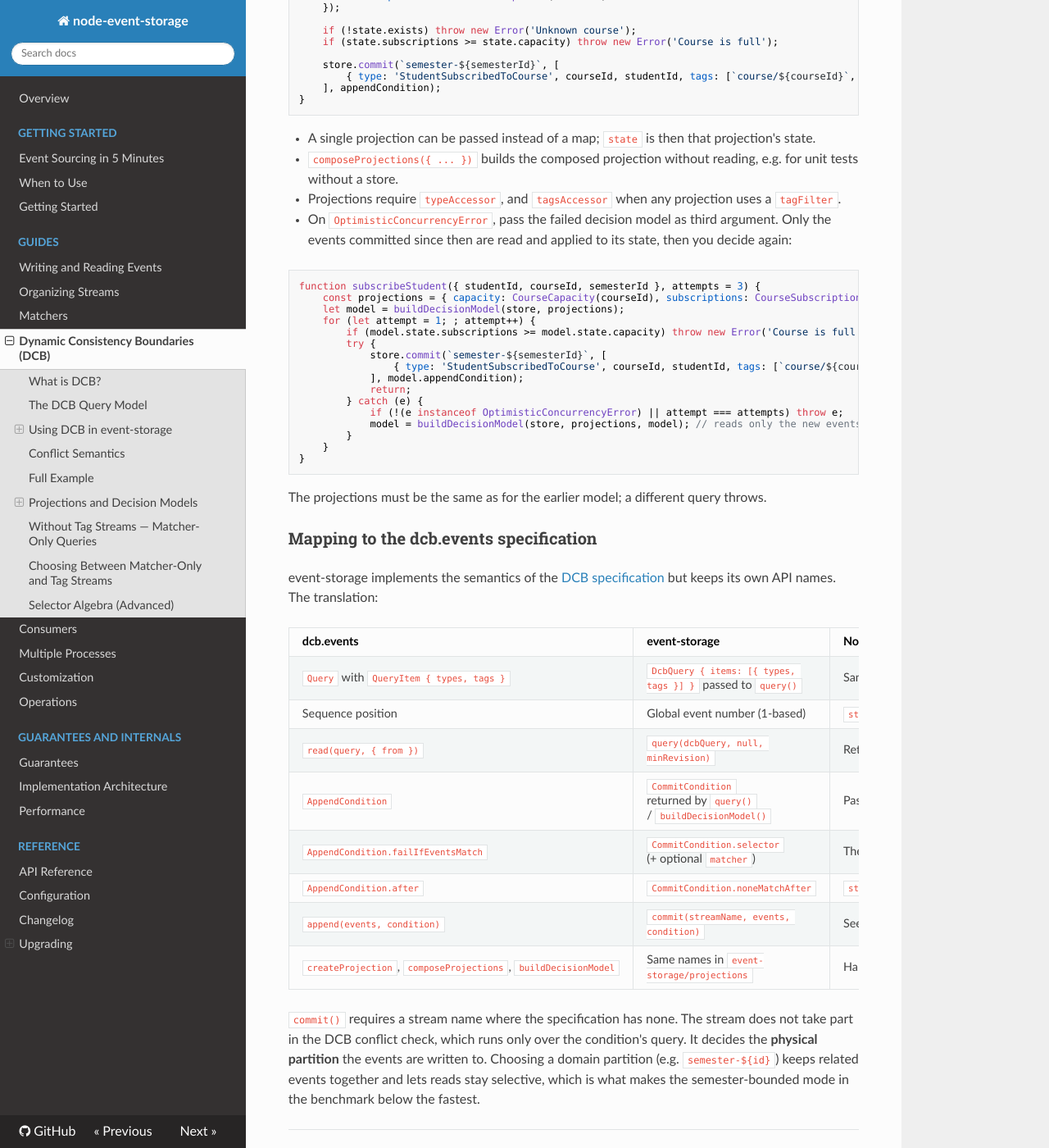
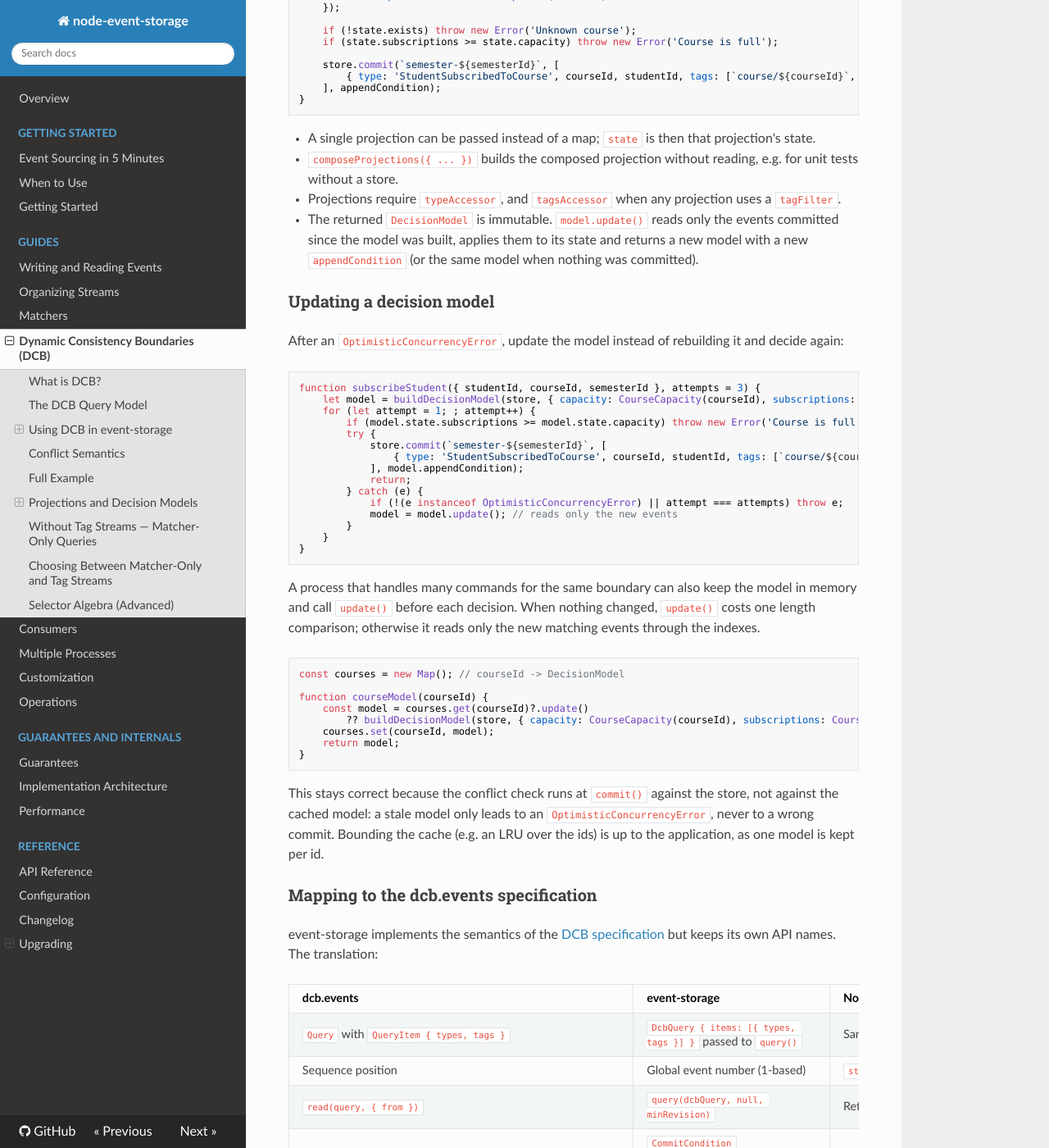
Before and after one commit to albe/node-event-storage, an MkDocs documentation site: the page built from docs/dcb.md, in a window 1280 px wide and 1400 px high, scrolled down 5467 px. Shown: the whole window at 82% size. Built offline with MkDocs 1.6.1, drawn with Linux system fonts in a browser that asks for light colours; nearby versions of some CDN libraries.

Commit message:
Replace the previous-model argument with DecisionModel#update()
buildDecisionModel now returns an immutable DecisionModel. update() reads
only the events committed since the model was built and returns a new
model, or the same one when nothing is new. This covers retrying after a
conflict and keeping a model in memory across commands.

Co-Authored-By: Claude Opus 5.5 <noreply@anthropic.com>
Claude-Session: https://claude.ai/code/session_01LShbU9WF5hHAjhQyr2gpXo

````diff
--- a/docs/dcb.md
+++ b/docs/dcb.md
@@ -238,12 +238,15 @@ function subscribeStudent({ studentId, courseId, semesterId }) {
 - A single projection can be passed instead of a map; `state` is then that projection's state.
 - `composeProjections({ ... })` builds the composed projection without reading, e.g. for unit tests without a store.
 - Projections require `typeAccessor`, and `tagsAccessor` when any projection uses a `tagFilter`.
-- On `OptimisticConcurrencyError`, pass the failed decision model as third argument. Only the events committed since then are read and applied to its state, then you decide again:
+- The returned `DecisionModel` is immutable. `model.update()` reads only the events committed since the model was built, applies them to its state and returns a new model with a new `appendCondition` (or the same model when nothing was committed).
+
+### Updating a decision model
+
+After an `OptimisticConcurrencyError`, update the model instead of rebuilding it and decide again:
 
 ```javascript
 function subscribeStudent({ studentId, courseId, semesterId }, attempts = 3) {
-    const projections = { capacity: CourseCapacity(courseId), subscriptions: CourseSubscriptions(courseId) };
-    let model = buildDecisionModel(store, projections);
+    let model = buildDecisionModel(store, { capacity: CourseCapacity(courseId), subscriptions: CourseSubscriptions(courseId) });
     for (let attempt = 1; ; attempt++) {
         if (model.state.subscriptions >= model.state.capacity) throw new Error('Course is full');
         try {
@@ -253,13 +256,26 @@ function subscribeStudent({ studentId, courseId, semesterId }, attempts = 3) {
             return;
         } catch (e) {
             if (!(e instanceof OptimisticConcurrencyError) || attempt === attempts) throw e;
-            model = buildDecisionModel(store, projections, model); // reads only the new events
+            model = model.update(); // reads only the new events
         }
     }
 }
 ```
 
-  The projections must be the same as for the earlier model; a different query throws.
+A process that handles many commands for the same boundary can also keep the model in memory and call `update()` before each decision. When nothing changed, `update()` costs one length comparison; otherwise it reads only the new matching events through the indexes.
+
+```javascript
+const courses = new Map(); // courseId -> DecisionModel
+
+function courseModel(courseId) {
+    const model = courses.get(courseId)?.update()
+        ?? buildDecisionModel(store, { capacity: CourseCapacity(courseId), subscriptions: CourseSubscriptions(courseId) });
+    courses.set(courseId, model);
+    return model;
+}
+```
+
+This stays correct because the conflict check runs at `commit()` against the store, not against the cached model: a stale model only leads to an `OptimisticConcurrencyError`, never to a wrong commit. Bounding the cache (e.g. an LRU over the ids) is up to the application, as one model is kept per id.
 
 ### Mapping to the dcb.events specification
 
--- a/projections.js
+++ b/projections.js
@@ -1 +1 @@
-export { createProjection, composeProjections, buildDecisionModel } from './src/Projection.js';
+export { createProjection, composeProjections, buildDecisionModel, DecisionModel } from './src/Projection.js';
````
Also changed, not shown: docs/api.md (+2 -1 lines), docs/changelog.md (+1 -1 lines), projections.d.ts (+8 -6 lines), 3 other files.
